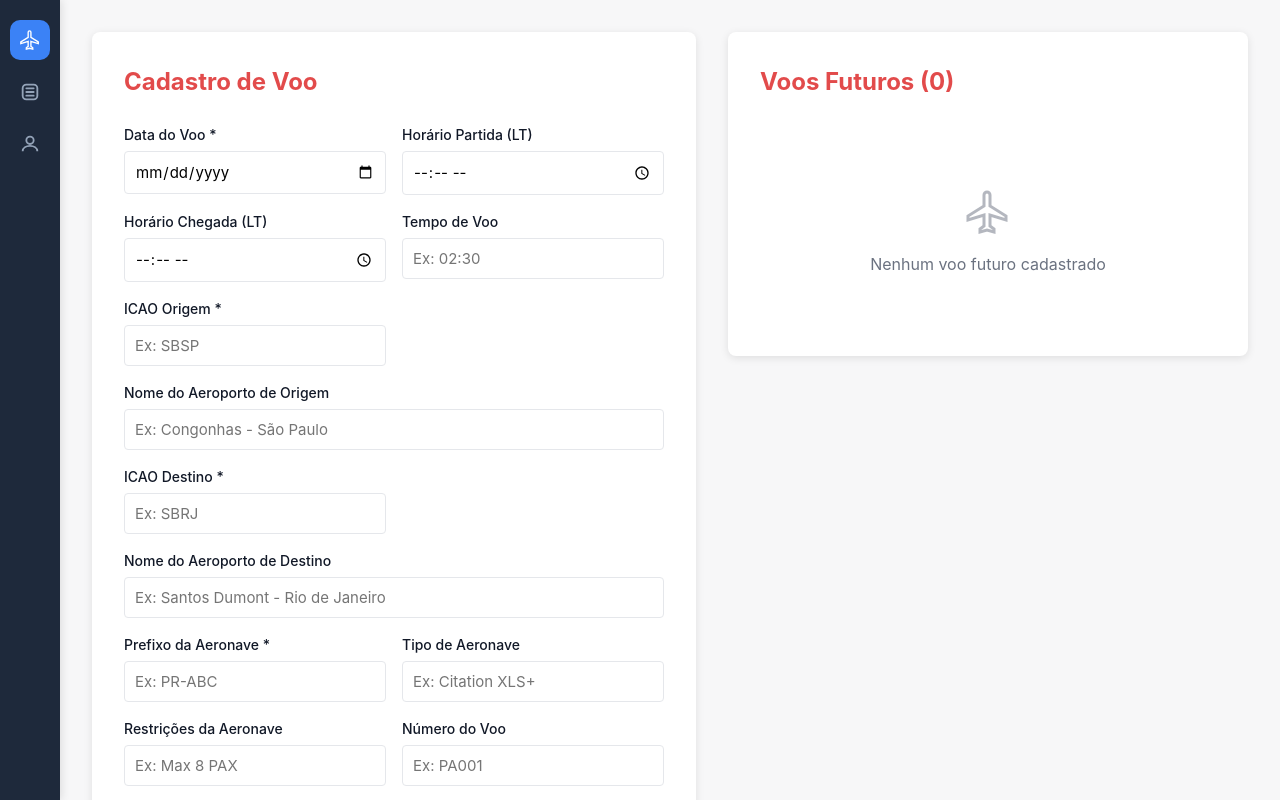
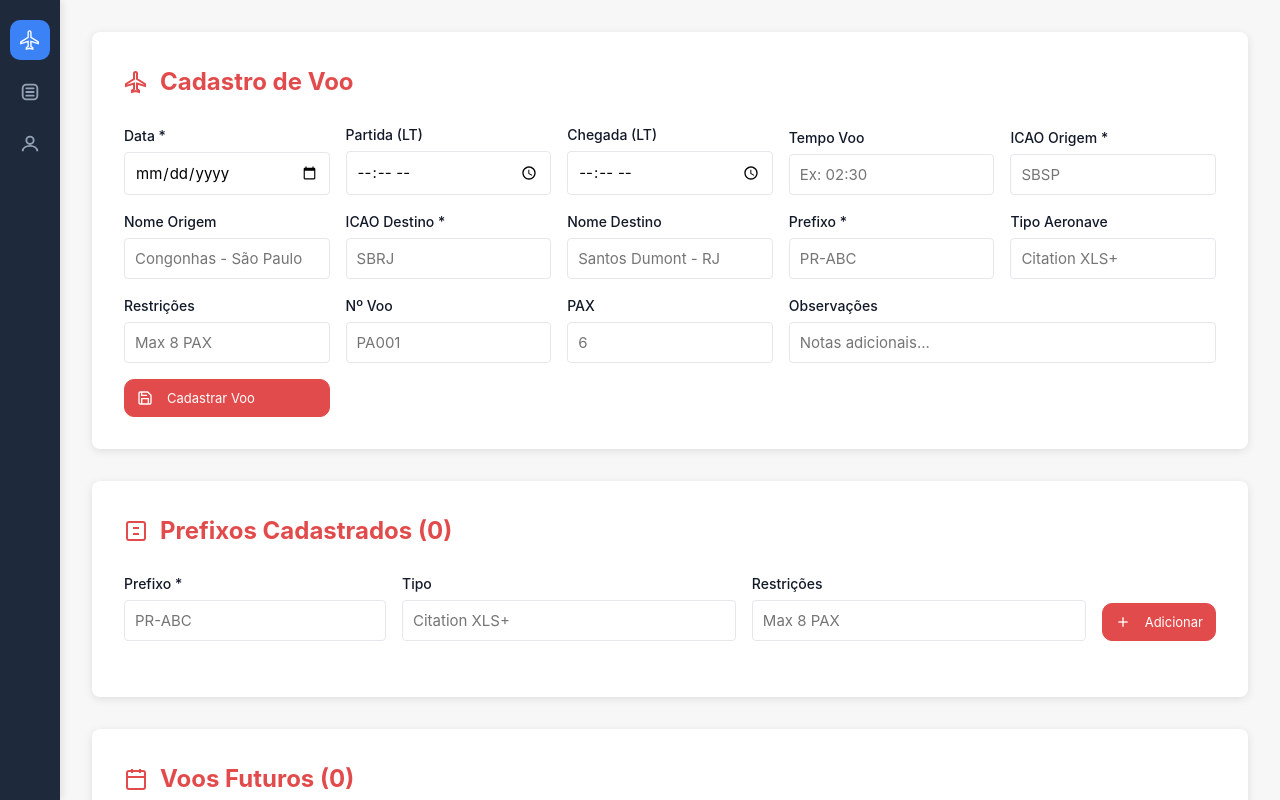
Before and after one commit to Guibinato23/Flight-Operations, a React (Vite) app in the folder flight-operations-react/: page / in a window 1280 px wide. Both pictures are taken after a click on the element 30 px from the left and 40 px from the top of the page. Shown: the top 800 px of the page. Built offline with nearby package versions, Linux system fonts and the light colour scheme.

Commit message:
Reorganiza layout de Cadastro para horizontal e adiciona gerenciamento de prefixos de aeronaves

```diff
--- a/flight-operations-react/src/components/FlightRegistration.jsx
+++ b/flight-operations-react/src/components/FlightRegistration.jsx
@@ -3,7 +3,14 @@ import { useFlightContext } from '../contexts/FlightContext';
 import '../styles/FlightRegistration.css';
 
 const FlightRegistration = () => {
-  const { flights, addFlight, removeFlight } = useFlightContext();
+  const {
+    flights,
+    addFlight,
+    removeFlight,
+    aircraft,
+    addAircraft,
+    removeAircraft
+  } = useFlightContext();
 
   const [formData, setFormData] = useState({
     date: '',
@@ -22,9 +29,39 @@ const FlightRegistration = () => {
     notes: ''
   });
 
+  const [aircraftForm, setAircraftForm] = useState({
+    acReg: '',
+    acType: '',
+    acRest: ''
+  });
+
   const handleInputChange = (e) => {
     const { name, value } = e.target;
     setFormData(prev => ({ ...prev, [name]: value }));
+  };
+
+  const handleAircraftChange = (e) => {
+    const { name, value } = e.target;
+    setAircraftForm(prev => ({ ...prev, [name]: value }));
+  };
+
+  const handleAircraftSubmit = (e) => {
+    e.preventDefault();
+
+    if (!aircraftForm.acReg) {
+      alert('Por favor, insira o prefixo da aeronave');
+      return;
+    }
+
+    // Verifica se o prefixo já existe
+    if (aircraft.some(ac => ac.acReg.toLowerCase() === aircraftForm.acReg.toLowerCase())) {
+      alert('Este prefixo já está cadastrado');
+      return;
+    }
+
+    addAircraft(aircraftForm);
+    setAircraftForm({ acReg: '', acType: '', acRest: '' });
+    alert('Aeronave cadastrada com sucesso!');
   };
 
   const handleSubmit = (e) => {
@@ -75,14 +112,18 @@ const FlightRegistration = () => {
 
   return (
     <div className="flight-registration">
-      <div className="registration-container">
-        <div className="registration-form-section">
-          <h2>Cadastro de Voo</h2>
+      {/* Cadastro de Voo */}
+      <div className="registration-section">
+        <h2>
+          <svg width="24" height="24" fill="none" viewBox="0 0 24 24" stroke="currentColor" strokeWidth="2">
+            <path d="M21 16v-2l-8-5V3.5c0-.83-.67-1.5-1.5-1.5S10 2.67 10 3.5V9l-8 5v2l8-2.5V19l-2 1.5V22l3.5-1 3.5 1v-1.5L13 19v-5.5l8 2.5z"/>
+          </svg>
+          Cadastro de Voo
+        </h2>
         <form onSubmit={handleSubmit} className="flight-form">
-            <div className="form-grid">
-              {/* Data e Horários */}
+          <div className="form-row">
             <div className="form-group">
-                <label>Data do Voo *</label>
+              <label>Data *</label>
               <input
                 type="date"
                 name="date"
@@ -93,7 +134,7 @@ const FlightRegistration = () => {
             </div>
 
             <div className="form-group">
-                <label>Horário Partida (LT)</label>
+              <label>Partida (LT)</label>
               <input
                 type="time"
                 name="departLT"
@@ -103,7 +144,7 @@ const FlightRegistration = () => {
             </div>
 
             <div className="form-group">
-                <label>Horário Chegada (LT)</label>
+              <label>Chegada (LT)</label>
               <input
                 type="time"
                 name="arriveLT"
@@ -113,7 +154,7 @@ const FlightRegistration = () => {
             </div>
 
             <div className="form-group">
-                <label>Tempo de Voo</label>
+              <label>Tempo Voo</label>
               <input
                 type="text"
                 name="flightTime"
@@ -123,7 +164,6 @@ const FlightRegistration = () => {
               />
             </div>
 
-              {/* Origem */}
             <div className="form-group">
               <label>ICAO Origem *</label>
               <input
@@ -131,24 +171,23 @@ const FlightRegistration = () => {
                 name="fromIcao"
                 value={formData.fromIcao}
                 onChange={handleInputChange}
-                  placeholder="Ex: SBSP"
+                placeholder="SBSP"
                 maxLength="4"
                 required
               />
             </div>
 
-              <div className="form-group full-width">
-                <label>Nome do Aeroporto de Origem</label>
+            <div className="form-group">
+              <label>Nome Origem</label>
               <input
                 type="text"
                 name="fromName"
                 value={formData.fromName}
                 onChange={handleInputChange}
-                  placeholder="Ex: Congonhas - São Paulo"
+                placeholder="Congonhas - São Paulo"
               />
             </div>
 
-              {/* Destino */}
             <div className="form-group">
               <label>ICAO Destino *</label>
               <input
@@ -156,95 +195,92 @@ const FlightRegistration = () => {
                 name="toIcao"
                 value={formData.toIcao}
                 onChange={handleInputChange}
-                  placeholder="Ex: SBRJ"
+                placeholder="SBRJ"
                 maxLength="4"
                 required
               />
             </div>
 
-              <div className="form-group full-width">
-                <label>Nome do Aeroporto de Destino</label>
+            <div className="form-group">
+              <label>Nome Destino</label>
               <input
                 type="text"
                 name="toName"
                 value={formData.toName}
                 onChange={handleInputChange}
-                  placeholder="Ex: Santos Dumont - Rio de Janeiro"
+                placeholder="Santos Dumont - RJ"
               />
             </div>
 
-              {/* Informações da Aeronave */}
             <div className="form-group">
-                <label>Prefixo da Aeronave *</label>
+              <label>Prefixo *</label>
               <input
                 type="text"
                 name="acReg"
                 value={formData.acReg}
                 onChange={handleInputChange}
-                  placeholder="Ex: PR-ABC"
+                placeholder="PR-ABC"
                 required
               />
             </div>
 
             <div className="form-group">
-                <label>Tipo de Aeronave</label>
+              <label>Tipo Aeronave</label>
               <input
                 type="text"
                 name="acType"
                 value={formData.acType}
                 onChange={handleInputChange}
-                  placeholder="Ex: Citation XLS+"
+                placeholder="Citation XLS+"
               />
             </div>
 
             <div className="form-group">
-                <label>Restrições da Aeronave</label>
+              <label>Restrições</label>
               <input
                 type="text"
                 name="acRest"
                 value={formData.acRest}
                 onChange={handleInputChange}
-                  placeholder="Ex: Max 8 PAX"
+                placeholder="Max 8 PAX"
               />
             </div>
 
-              {/* Outras Informações */}
             <div className="form-group">
-                <label>Número do Voo</label>
+              <label>Nº Voo</label>
               <input
                 type="text"
                 name="flightNo"
                 value={formData.flightNo}
                 onChange={handleInputChange}
-                  placeholder="Ex: PA001"
+                placeholder="PA001"
               />
             </div>
 
             <div className="form-group">
-                <label>Número de Passageiros</label>
+              <label>PAX</label>
               <input
                 type="number"
                 name="pax"
                 value={formData.pax}
                 onChange={handleInputChange}
-                  placeholder="Ex: 6"
+                placeholder="6"
                 min="0"
               />
             </div>
 
-              <div className="form-group full-width">
+            <div className="form-group wide">
               <label>Observações</label>
-                <textarea
+              <input
+                type="text"
                 name="notes"
                 value={formData.notes}
                 onChange={handleInputChange}
-                  placeholder="Notas adicionais sobre o voo..."
-                  rows="3"
+                placeholder="Notas adicionais..."
               />
             </div>
-            </div>
 
-            <div className="form-actions">
+            <div className="form-group">
               <button type="submit" className="btn primary">
                 <svg width="16" height="16" viewBox="0 0 24 24" fill="none" stroke="currentColor" strokeWidth="2" style={{ marginRight: '6px' }}>
                   <path d="M19 21H5a2 2 0 0 1-2-2V5a2 2 0 0 1 2-2h11l5 5v11a2 2 0 0 1-2 2z"></path>
@@ -254,12 +290,117 @@ const FlightRegistration = () => {
                 Cadastrar Voo
               </button>
             </div>
+          </div>
         </form>
+      </div>
+
+      {/* Gerenciamento de Aeronaves */}
+      <div className="aircraft-section">
+        <h2>
+          <svg width="24" height="24" fill="none" viewBox="0 0 24 24" stroke="currentColor" strokeWidth="2">
+            <rect x="3" y="3" width="18" height="18" rx="2" ry="2"/>
+            <line x1="9" y1="9" x2="15" y2="9"/>
+            <line x1="9" y1="15" x2="15" y2="15"/>
+          </svg>
+          Prefixos Cadastrados ({aircraft.length})
+        </h2>
+
+        <form onSubmit={handleAircraftSubmit} className="aircraft-form">
+          <div className="form-row">
+            <div className="form-group">
+              <label>Prefixo *</label>
+              <input
+                type="text"
+                name="acReg"
+                value={aircraftForm.acReg}
+                onChange={handleAircraftChange}
+                placeholder="PR-ABC"
+                required
+              />
+            </div>
+
+            <div className="form-group">
+              <label>Tipo</label>
+              <input
+                type="text"
+                name="acType"
+                value={aircraftForm.acType}
+                onChange={handleAircraftChange}
+                placeholder="Citation XLS+"
+              />
+            </div>
+
+            <div className="form-group">
+              <label>Restrições</label>
+              <input
+                type="text"
+                name="acRest"
+                value={aircraftForm.acRest}
+                onChange={handleAircraftChange}
+                placeholder="Max 8 PAX"
+              />
+            </div>
+
+            <div className="form-group">
+              <button type="submit" className="btn primary">
+                <svg width="16" height="16" viewBox="0 0 24 24" fill="none" stroke="currentColor" strokeWidth="2" style={{ marginRight: '6px' }}>
+                  <line x1="12" y1="5" x2="12" y2="19"></line>
+                  <line x1="5" y1="12" x2="19" y2="12"></line>
+                </svg>
+                Adicionar
+              </button>
+            </div>
+          </div>
+        </form>
+
+        {aircraft.length > 0 && (
+          <div className="aircraft-table">
+            <table>
+              <thead>
+                <tr>
+                  <th>Prefixo</th>
+                  <th>Tipo</th>
+                  <th>Restrições</th>
+                  <th width="60"></th>
+                </tr>
+              </thead>
+              <tbody>
+                {aircraft.map((ac) => (
+                  <tr key={ac.id}>
+                    <td className="aircraft-reg">{ac.acReg}</td>
+                    <td>{ac.acType || '-'}</td>
+                    <td>{ac.acRest || '-'}</td>
+                    <td>
+                      <button
+                        className="btn-delete-small"
+                        onClick={() => removeAircraft(ac.id)}
+                        title="Remover"
+                      >
+                        <svg width="16" height="16" viewBox="0 0 24 24" fill="none" stroke="currentColor" strokeWidth="2">
+                          <polyline points="3 6 5 6 21 6"></polyline>
+                          <path d="M19 6v14a2 2 0 0 1-2 2H7a2 2 0 0 1-2-2V6m3 0V4a2 2 0 0 1 2-2h4a2 2 0 0 1 2 2v2"></path>
+                        </svg>
+                      </button>
+                    </td>
+                  </tr>
+                ))}
+              </tbody>
+            </table>
+          </div>
+        )}
       </div>
 
       {/* Lista de Voos Futuros */}
       <div className="flights-list-section">
-          <h2>Voos Futuros ({futureFlights.length})</h2>
+        <h2>
+          <svg width="24" height="24" fill="none" viewBox="0 0 24 24" stroke="currentColor" strokeWidth="2">
+            <rect x="3" y="4" width="18" height="18" rx="2" ry="2"/>
+            <line x1="16" y1="2" x2="16" y2="6"/>
+            <line x1="8" y1="2" x2="8" y2="6"/>
+            <line x1="3" y1="10" x2="21" y2="10"/>
+          </svg>
+          Voos Futuros ({futureFlights.length})
+        </h2>
 
         {futureFlights.length === 0 ? (
           <div className="empty-state">
@@ -352,7 +493,6 @@ const FlightRegistration = () => {
         )}
       </div>
     </div>
-    </div>
   );
 };
 
--- a/flight-operations-react/src/contexts/FlightContext.jsx
+++ b/flight-operations-react/src/contexts/FlightContext.jsx
@@ -87,6 +87,12 @@ export const FlightProvider = ({ children }) => {
     return saved ? JSON.parse(saved) : [];
   });
 
+  // Estado das aeronaves cadastradas
+  const [aircraft, setAircraft] = useState(() => {
+    const saved = localStorage.getItem('registeredAircraft');
+    return saved ? JSON.parse(saved) : [];
+  });
+
   // Persiste dados no localStorage
   useEffect(() => {
     localStorage.setItem('flightData', JSON.stringify(flightData));
@@ -95,6 +101,10 @@ export const FlightProvider = ({ children }) => {
   useEffect(() => {
     localStorage.setItem('registeredFlights', JSON.stringify(flights));
   }, [flights]);
+
+  useEffect(() => {
+    localStorage.setItem('registeredAircraft', JSON.stringify(aircraft));
+  }, [aircraft]);
 
   useEffect(() => {
     localStorage.setItem('crewState', JSON.stringify(crew));
@@ -161,6 +171,24 @@ export const FlightProvider = ({ children }) => {
     setHandling(prev => prev.filter((_, i) => i !== index));
   };
 
+  const addAircraft = (newAircraft) => {
+    const aircraftData = {
+      ...newAircraft,
+      id: Date.now()
+    };
+    setAircraft(prev => [...prev, aircraftData]);
+  };
+
+  const updateAircraft = (id, updatedData) => {
+    setAircraft(prev => prev.map(ac => ac.id === id ? { ...ac, ...updatedData } : ac));
+  };
+
+  const removeAircraft = (id) => {
+    if (confirm('Deseja remover esta aeronave?')) {
+      setAircraft(prev => prev.filter(ac => ac.id !== id));
+    }
+  };
+
   const addFlight = (flight) => {
     const newFlight = {
       ...flight,
@@ -208,6 +236,10 @@ export const FlightProvider = ({ children }) => {
     addFlight,
     updateFlight,
     removeFlight,
+    aircraft,
+    addAircraft,
+    updateAircraft,
+    removeAircraft,
     aircraftPhotos,
     setAircraftPhotos,
     logo,
--- a/flight-operations-react/src/styles/FlightRegistration.css
+++ b/flight-operations-react/src/styles/FlightRegistration.css
@@ -1,42 +1,39 @@
 .flight-registration {
   padding: 2rem;
-  max-width: 1400px;
+  max-width: 1600px;
   margin: 0 auto;
+  display: flex;
+  flex-direction: column;
+  gap: 2rem;
 }
 
-.registration-container {
-  display: grid;
-  grid-template-columns: 1fr 1fr;
-  gap: 2rem;
-  align-items: start;
-}
-
-/* Formulário de Cadastro */
-.registration-form-section {
+/* Seções */
+.registration-section,
+.aircraft-section,
+.flights-list-section {
   background: white;
   border-radius: 8px;
   padding: 2rem;
   box-shadow: 0 2px 8px rgba(0, 0, 0, 0.1);
 }
 
-.registration-form-section h2 {
+.registration-section h2,
+.aircraft-section h2,
+.flights-list-section h2 {
   margin: 0 0 1.5rem 0;
   color: var(--brand);
   font-size: 1.5rem;
   display: flex;
   align-items: center;
-  gap: 0.5rem;
+  gap: 0.75rem;
 }
 
-.flight-form {
-  width: 100%;
-}
-
-.form-grid {
+/* Formulário de Voo - Layout Horizontal */
+.flight-form .form-row {
   display: grid;
-  grid-template-columns: repeat(2, 1fr);
+  grid-template-columns: repeat(auto-fit, minmax(180px, 1fr));
   gap: 1rem;
-  margin-bottom: 1.5rem;
+  align-items: end;
 }
 
 .form-group {
@@ -44,8 +41,8 @@
   flex-direction: column;
 }
 
-.form-group.full-width {
-  grid-column: 1 / -1;
+.form-group.wide {
+  grid-column: span 2;
 }
 
 .form-group label {
@@ -73,43 +70,80 @@
   border-color: var(--brand);
 }
 
-.form-group textarea {
-  resize: vertical;
-  min-height: 60px;
+/* Formulário de Aeronaves */
+.aircraft-form .form-row {
+  display: grid;
+  grid-template-columns: 1fr 1.5fr 1.5fr auto;
+  gap: 1rem;
+  align-items: end;
+  margin-bottom: 1.5rem;
 }
 
-.form-actions {
+/* Tabela de Aeronaves */
+.aircraft-table {
+  margin-top: 1.5rem;
+  border: 1px solid var(--line);
+  border-radius: 6px;
+  overflow: hidden;
+}
+
+.aircraft-table table {
+  width: 100%;
+  border-collapse: collapse;
+}
+
+.aircraft-table thead {
+  background: var(--bg);
+}
+
+.aircraft-table th {
+  text-align: left;
+  padding: 0.75rem 1rem;
+  font-size: 0.875rem;
+  font-weight: 600;
+  color: var(--ink);
+  border-bottom: 2px solid var(--line);
+}
+
+.aircraft-table td {
+  padding: 0.875rem 1rem;
+  border-bottom: 1px solid var(--line);
+  font-size: 0.9375rem;
+}
+
+.aircraft-table tbody tr:last-child td {
+  border-bottom: none;
+}
+
+.aircraft-table tbody tr:hover {
+  background: var(--bg);
+}
+
+.aircraft-table .aircraft-reg {
+  font-weight: 600;
+  color: var(--brand);
+  font-family: 'Courier New', monospace;
+}
+
+.btn-delete-small {
+  background: none;
+  border: none;
+  padding: 0.375rem;
+  cursor: pointer;
+  color: var(--muted);
+  border-radius: 4px;
+  transition: all 0.2s;
   display: flex;
-  justify-content: flex-end;
-  gap: 0.75rem;
-  padding-top: 1rem;
-  border-top: 1px solid var(--line);
+  align-items: center;
+  justify-content: center;
+}
+
+.btn-delete-small:hover {
+  background: #fee;
+  color: #c00;
 }
 
 /* Lista de Voos */
-.flights-list-section {
-  background: white;
-  border-radius: 8px;
-  padding: 2rem;
-  box-shadow: 0 2px 8px rgba(0, 0, 0, 0.1);
-  max-height: calc(100vh - 140px);
-  overflow-y: auto;
-}
-
-.flights-list-section h2 {
-  margin: 0 0 1.5rem 0;
-  color: var(--brand);
-  font-size: 1.5rem;
-  display: flex;
-  align-items: center;
-  gap: 0.5rem;
-  position: sticky;
-  top: 0;
-  background: white;
-  padding-bottom: 1rem;
-  z-index: 1;
-}
-
 .empty-state {
   display: flex;
   flex-direction: column;
@@ -131,9 +165,9 @@
 }
 
 .flights-list {
-  display: flex;
-  flex-direction: column;
-  gap: 1rem;
+  display: grid;
+  grid-template-columns: repeat(auto-fill, minmax(320px, 1fr));
+  gap: 1.25rem;
 }
 
 .flight-card {
@@ -238,30 +272,39 @@
 
 /* Responsivo */
 @media (max-width: 1024px) {
-  .registration-container {
+  .flight-form .form-row {
+    grid-template-columns: repeat(auto-fit, minmax(160px, 1fr));
+  }
+
+  .aircraft-form .form-row {
     grid-template-columns: 1fr;
   }
 
-  .flights-list-section {
-    max-height: 600px;
+  .flights-list {
+    grid-template-columns: repeat(auto-fill, minmax(280px, 1fr));
   }
 }
 
-@media (max-width: 640px) {
+@media (max-width: 768px) {
   .flight-registration {
     padding: 1rem;
   }
 
-  .registration-form-section,
+  .registration-section,
+  .aircraft-section,
   .flights-list-section {
     padding: 1.5rem;
   }
 
-  .form-grid {
+  .flight-form .form-row {
     grid-template-columns: 1fr;
   }
 
-  .flight-route .icao {
-    font-size: 1.125rem;
+  .form-group.wide {
+    grid-column: span 1;
+  }
+
+  .flights-list {
+    grid-template-columns: 1fr;
   }
 }
```
Also changed, not shown: 1 other file (tests, documents, lock files or other folders). Lines whose indentation alone changed are shown as unchanged.
